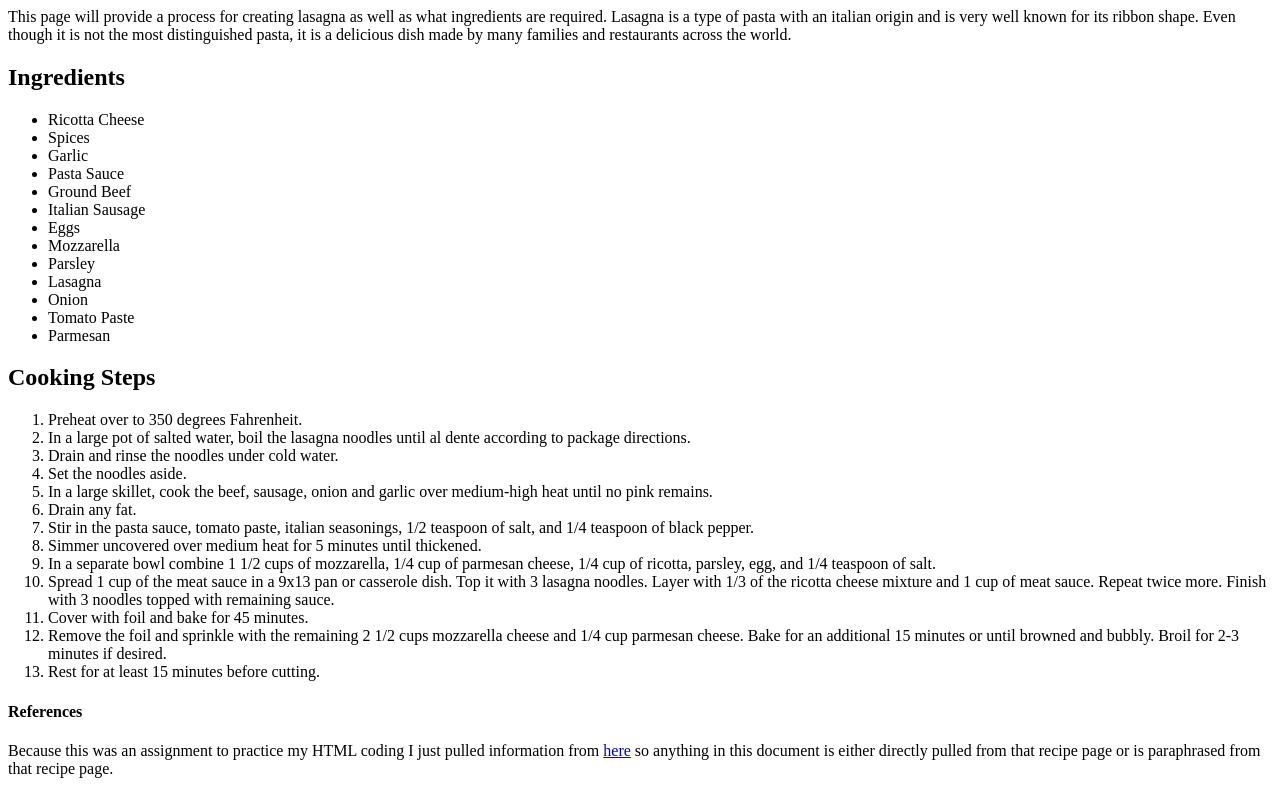
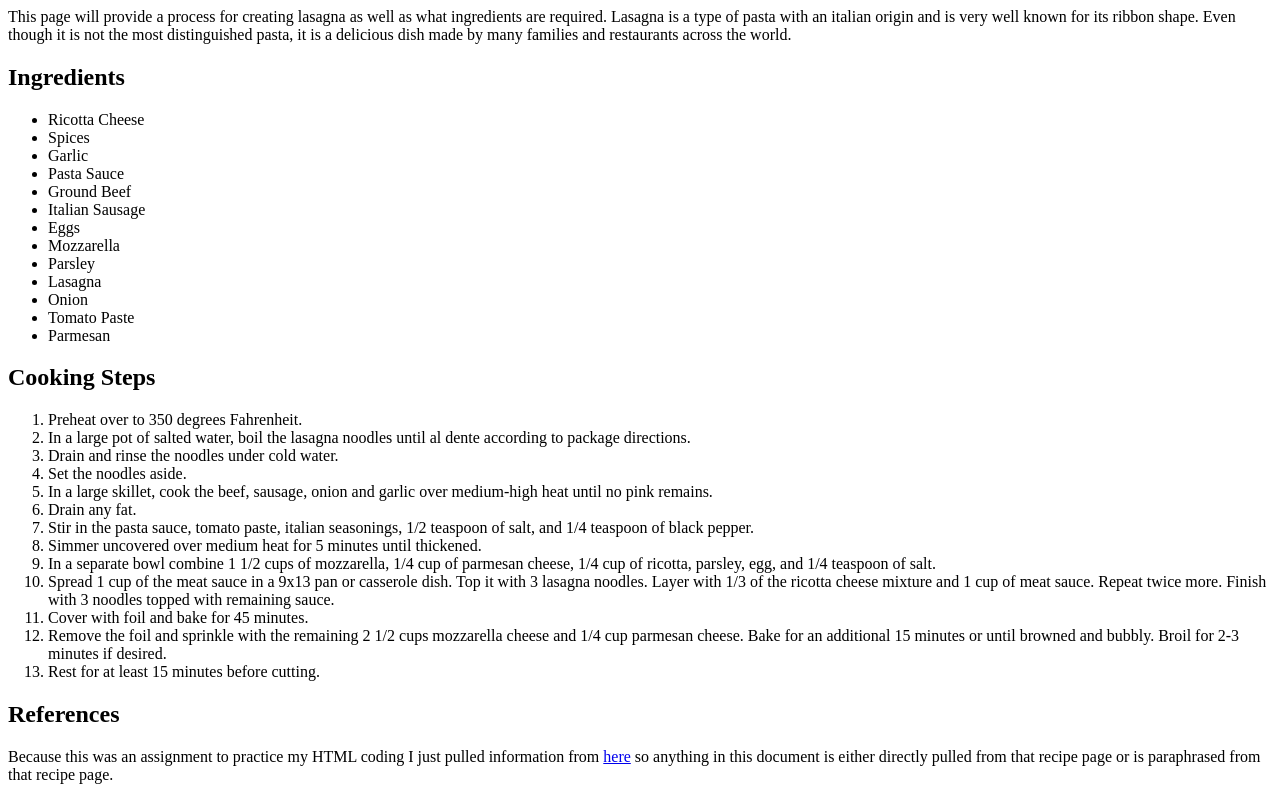
Before and after one commit to Dramirez1642/odin-recipes, a plain HTML site: page recipes/lasagna.html in a window 1280 px wide. Shown: the part 518-1318 px from the top of the page. Drawn offline with Linux system fonts and the light colour scheme.

Commit message:
Some last minute changes to the references sizing for all recipes and added an image to the dashboard

```diff
--- a/recipes/lasagna.html
+++ b/recipes/lasagna.html
@@ -56,7 +56,7 @@
 
     </ol>
 
-    <h4>References</h4>
+    <h2>References</h2>
 
     <p>Because this was an assignment to practice my HTML coding I just pulled information from <a href = "https://www.spendwithpennies.com/easy-homemade-lasagna/">here</a> so anything in this document is either directly pulled from that recipe page or is paraphrased from that recipe page.</p>
 </body>
```
Also changed, not shown: index.html (+2 -0 lines), recipes/Baked_potato.html (+1 -1 lines), recipes/Scrambled_eggs.html (+1 -1 lines), images/Dashboard_Photo.jpg (added).
